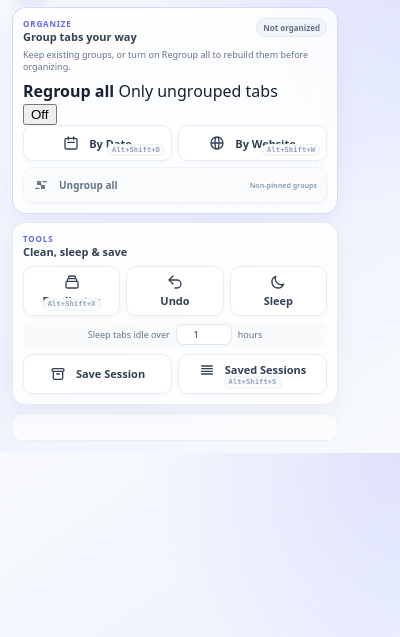
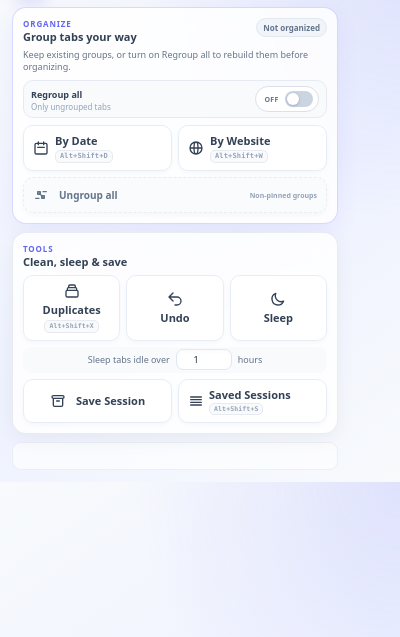
Before and after one commit to mrprohack/easyorgmytabs, a browser extension: page popup.html in a window 400 px wide. Shown: the part 47-684 px from the top of the page. Drawn offline with Linux system fonts and the light colour scheme.

Commit message:
fix: reserve shortcut space and style regroup-all switch

```diff
--- a/popup.css
+++ b/popup.css
@@ -113,6 +113,107 @@ body.popup {
   line-height: 1.35;
 }
 
+.regroup-row {
+  display: flex;
+  align-items: center;
+  justify-content: space-between;
+  gap: 10px;
+  min-height: 34px;
+  box-sizing: border-box;
+  margin-bottom: 7px;
+  padding: 5px 7px;
+  border: 1px solid #e7eaf4;
+  border-radius: 10px;
+  background: #f8fafc;
+}
+
+.regroup-copy {
+  display: flex;
+  min-width: 0;
+  flex-direction: column;
+  gap: 1px;
+}
+
+.regroup-copy strong {
+  color: #334155;
+  font-size: 9px;
+  font-weight: 750;
+}
+
+.regroup-copy span {
+  color: #94a3b8;
+  font-size: 8px;
+  line-height: 1.2;
+}
+
+.toggle-switch {
+  flex: 0 0 auto;
+  display: inline-flex;
+  align-items: center;
+  gap: 5px;
+  min-height: 26px;
+  padding: 3px 5px 3px 7px;
+  border: 1px solid #dbe1eb;
+  border-radius: 999px;
+  background: #fff;
+  color: #64748b;
+  font: inherit;
+  cursor: pointer;
+}
+
+.toggle-switch:hover:not(:disabled) {
+  border-color: #a5b4fc;
+}
+
+.toggle-switch:disabled {
+  opacity: 0.55;
+  cursor: wait;
+}
+
+.toggle-state {
+  width: 17px;
+  text-align: center;
+  font-size: 7px;
+  font-weight: 800;
+  text-transform: uppercase;
+  letter-spacing: 0.04em;
+}
+
+.toggle-track {
+  position: relative;
+  width: 28px;
+  height: 16px;
+  border-radius: 999px;
+  background: #cbd5e1;
+  transition: background 0.16s ease;
+}
+
+.toggle-thumb {
+  position: absolute;
+  top: 2px;
+  left: 2px;
+  width: 12px;
+  height: 12px;
+  border-radius: 50%;
+  background: #fff;
+  box-shadow: 0 1px 3px rgba(15, 23, 42, 0.22);
+  transition: transform 0.16s ease;
+}
+
+.toggle-switch.is-on {
+  border-color: #c7d2fe;
+  color: #4338ca;
+  background: #eef2ff;
+}
+
+.toggle-switch.is-on .toggle-track {
+  background: #6366f1;
+}
+
+.toggle-switch.is-on .toggle-thumb {
+  transform: translateX(12px);
+}
+
 .organize-actions {
   display: grid;
   grid-template-columns: repeat(2, minmax(0, 1fr));
@@ -146,12 +247,35 @@ body.popup {
   height: 16px;
 }
 
+.action-label {
+  min-width: 0;
+}
+
 .popup .organize-btn {
-  min-height: 48px;
-  padding: 8px 8px 18px;
-  justify-content: center;
+  display: grid;
+  grid-template-columns: 16px minmax(0, 1fr);
+  grid-template-rows: auto auto;
+  column-gap: 6px;
+  row-gap: 2px;
+  align-items: center;
+  min-height: 50px;
+  padding: 7px 8px;
+  text-align: left;
   font-size: 11px;
   font-weight: 750;
+}
+
+.popup .organize-btn svg {
+  grid-column: 1;
+  grid-row: 1 / 3;
+}
+
+.popup .organize-btn .action-label {
+  grid-column: 2;
+  grid-row: 1;
+  overflow: hidden;
+  text-overflow: ellipsis;
+  white-space: nowrap;
 }
 
 .popup .organize-btn.active-mode {
@@ -161,29 +285,26 @@ body.popup {
   box-shadow: 0 0 0 2px rgba(99, 102, 241, 0.08), 0 6px 15px rgba(79, 70, 229, 0.09);
 }
 
-.popup .organize-btn.active-mode::after {
-  content: "Active";
-  position: absolute;
-  left: 8px;
-  bottom: 5px;
-  color: #4f46e5;
+/* Override the shared absolute chip style: every popup shortcut owns layout space. */
+.popup .btn .shortcut {
+  position: static !important;
+  inset: auto !important;
+  flex: 0 0 auto;
+  margin: 0;
+  padding: 1px 4px;
+  border: 1px solid #e7eaf1;
+  border-radius: 5px;
+  background: #f8fafc;
+  color: #94a3b8;
   font-size: 7px;
-  font-weight: 800;
-  text-transform: uppercase;
-  letter-spacing: 0.07em;
+  line-height: 1.25;
+  white-space: nowrap;
 }
 
-.popup .btn .shortcut {
-  position: absolute;
-  right: 6px;
-  bottom: 4px;
-  top: auto;
-  padding: 1px 4px;
-  font-size: 7px;
-  line-height: 1.25;
-  background: #f8fafc;
-  border: 1px solid #eef2f7;
-  border-radius: 5px;
+.popup .organize-btn .shortcut {
+  grid-column: 2;
+  grid-row: 2;
+  justify-self: start;
 }
 
 .popup .btn-ungroup {
@@ -200,6 +321,7 @@ body.popup {
   color: #94a3b8;
   font-size: 7px;
   font-weight: 650;
+  white-space: nowrap;
 }
 
 .tool-grid {
@@ -211,7 +333,7 @@ body.popup {
 
 .popup .compact-tool {
   min-height: 52px;
-  padding: 6px 4px 14px;
+  padding: 6px 4px;
   flex-direction: column;
   justify-content: center;
   gap: 3px;
@@ -219,9 +341,8 @@ body.popup {
 }
 
 .popup .compact-tool .shortcut {
-  right: 50%;
-  transform: translateX(50%);
-  white-space: nowrap;
+  margin-left: 0;
+  font-size: 6.5px;
 }
 
 .popup .setting.inline-setting {
@@ -250,20 +371,43 @@ body.popup {
 }
 
 .popup .session-btn {
-  min-height: 36px;
+  min-height: 38px;
   padding: 6px 7px;
   justify-content: center;
   font-size: 9px;
 }
 
 .popup #btn-view-sessions {
-  padding-bottom: 15px;
+  display: grid;
+  grid-template-columns: 16px minmax(0, 1fr);
+  grid-template-rows: auto auto;
+  column-gap: 5px;
+  row-gap: 1px;
+  align-items: center;
+  text-align: left;
+}
+
+.popup #btn-view-sessions svg {
+  grid-column: 1;
+  grid-row: 1 / 3;
+}
+
+.popup #btn-view-sessions .action-label,
+.popup #btn-view-sessions .shortcut {
+  grid-column: 2;
+  justify-self: start;
+}
+
+.popup #btn-view-sessions .action-label {
+  grid-row: 1;
+  overflow: hidden;
+  text-overflow: ellipsis;
+  white-space: nowrap;
 }
 
 .popup #btn-view-sessions .shortcut {
-  right: 50%;
-  transform: translateX(50%);
-  white-space: nowrap;
+  grid-row: 2;
+  font-size: 6.5px;
 }
 
 .popup .status {
@@ -287,13 +431,16 @@ body.popup {
 }
 
 .popup .btn:focus-visible,
-.popup .input:focus-visible {
+.popup .input:focus-visible,
+.toggle-switch:focus-visible {
   outline: 2px solid #818cf8;
   outline-offset: 2px;
 }
 
 @media (prefers-reduced-motion: reduce) {
-  .popup .btn {
+  .popup .btn,
+  .toggle-track,
+  .toggle-thumb {
     transition: none;
   }
 }
```
